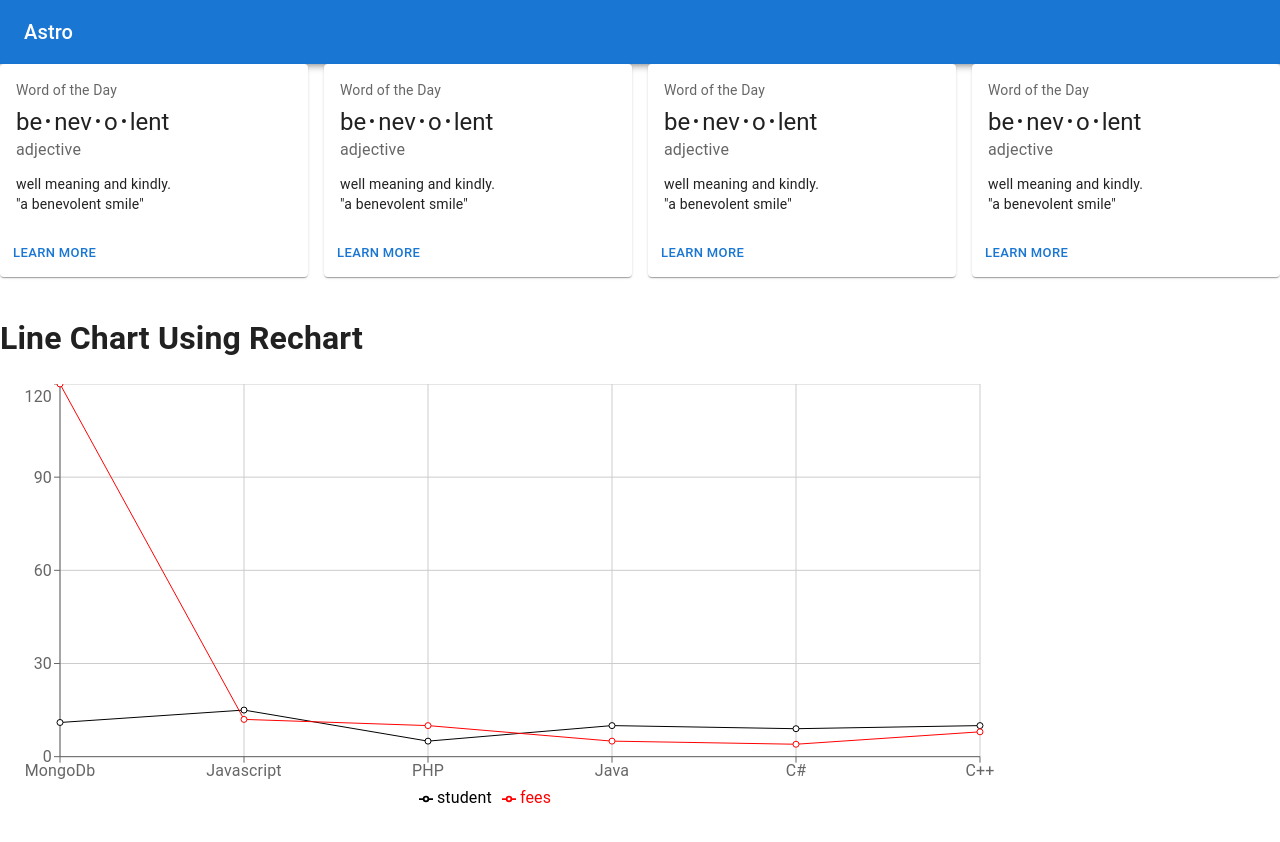
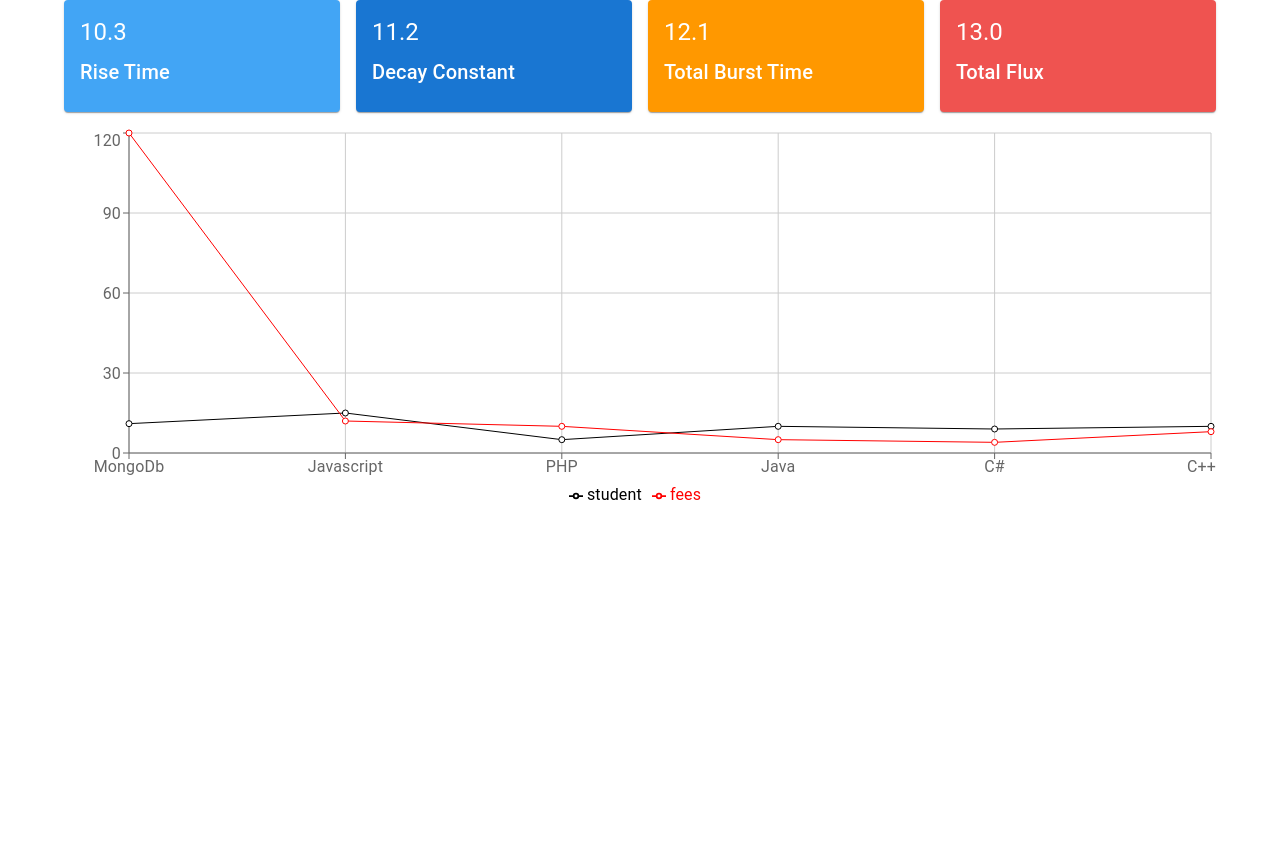
Before and after one commit to Prakhar-Agarwal-byte/isro_inter_iit, a Next.js app: page / in a window 1280 px wide. Shown: the top 842 px of the page. After the commit the page ends 800 px from the top, so only its background shows below. Built offline with nearby package versions, Linux system fonts and the light colour scheme.

Commit message:
added card colors
Signed-off-by: Prakhar <prakhar@everything.net.in>

```diff
--- a/components/Layout.js
+++ b/components/Layout.js
@@ -9,7 +9,7 @@ export default function Layout({ children }) {
         <meta name="viewport" content="width=device-width, initial-scale=1.0" />
       </Head>
       <CssBaseline />
-      <Header />
+      {/* <Header /> */}
       <main>{children}</main>
     </>
   );
--- /dev/null
+++ b/components/MainChart.js
@@ -0,0 +1,62 @@
+import React from "react";
+import {
+  LineChart,
+  ResponsiveContainer,
+  Legend,
+  Tooltip,
+  Line,
+  XAxis,
+  YAxis,
+  CartesianGrid,
+} from "recharts";
+
+const pdata = [
+  {
+    name: "MongoDb",
+    student: 11,
+    fees: 120,
+  },
+  {
+    name: "Javascript",
+    student: 15,
+    fees: 12,
+  },
+  {
+    name: "PHP",
+    student: 5,
+    fees: 10,
+  },
+  {
+    name: "Java",
+    student: 10,
+    fees: 5,
+  },
+  {
+    name: "C#",
+    student: 9,
+    fees: 4,
+  },
+  {
+    name: "C++",
+    student: 10,
+    fees: 8,
+  },
+];
+
+function MainChart() {
+  return (
+    <ResponsiveContainer aspect={3}>
+      <LineChart data={pdata}>
+        <CartesianGrid />
+        <XAxis dataKey="name" interval={"preserveStartEnd"} />
+        <YAxis></YAxis>
+        <Legend />
+        <Tooltip />
+        <Line dataKey="student" stroke="black" activeDot={{ r: 8 }} />
+        <Line dataKey="fees" stroke="red" activeDot={{ r: 8 }} />
+      </LineChart>
+    </ResponsiveContainer>
+  );
+}
+
+export default MainChart;
--- a/components/PropertyCard.js
+++ b/components/PropertyCard.js
@@ -7,37 +7,33 @@ import CardContent from "@mui/material/CardContent";
 import Button from "@mui/material/Button";
 import Typography from "@mui/material/Typography";
 
-const bull = (
-  <Box
-    component="span"
-    sx={{ display: "inline-block", mx: "2px", transform: "scale(0.8)" }}
-  >
-    •
-  </Box>
-);
-
-function PropertyCard() {
+function PropertyCard({ data, title, color }) {
   return (
-    <Card sx={{ minWidth: 275 }}>
+    <Card
+      sx={{
+        bgcolor: color,
+        minWidth: 275,
+      }}
+    >
       <CardContent>
-        <Typography sx={{ fontSize: 14 }} color="text.secondary" gutterBottom>
-          Word of the Day
+        <Typography
+          sx={{
+            color: "white",
+          }}
+          variant="h5"
+          gutterBottom
+        >
+          {data}
         </Typography>
-        <Typography variant="h5" component="div">
-          be{bull}nev{bull}o{bull}lent
-        </Typography>
-        <Typography sx={{ mb: 1.5 }} color="text.secondary">
-          adjective
-        </Typography>
-        <Typography variant="body2">
-          well meaning and kindly.
-          <br />
-          {'"a benevolent smile"'}
+        <Typography
+          sx={{
+            color: "white",
+          }}
+          variant="h6"
+        >
+          {title}
         </Typography>
       </CardContent>
-      <CardActions>
-        <Button size="small">Learn More</Button>
-      </CardActions>
     </Card>
   );
 }
--- a/pages/index.js
+++ b/pages/index.js
@@ -1,81 +1,38 @@
 import Submit from "../components/Submit";
-import { Grid } from "@mui/material";
+import { Grid, Container } from "@mui/material";
 import PropertyCard from "../components/PropertyCard";
-import {
-  LineChart,
-  ResponsiveContainer,
-  Legend,
-  Tooltip,
-  Line,
-  XAxis,
-  YAxis,
-  CartesianGrid,
-} from "recharts";
-
-const pdata = [
-  {
-    name: "MongoDb",
-    student: 11,
-    fees: 120,
-  },
-  {
-    name: "Javascript",
-    student: 15,
-    fees: 12,
-  },
-  {
-    name: "PHP",
-    student: 5,
-    fees: 10,
-  },
-  {
-    name: "Java",
-    student: 10,
-    fees: 5,
-  },
-  {
-    name: "C#",
-    student: 9,
-    fees: 4,
-  },
-  {
-    name: "C++",
-    student: 10,
-    fees: 8,
-  },
-];
+import MainChart from "../components/MainChart";
 
 export default function Home() {
   return (
     <div>
-      <Grid container spacing={2}>
+      <Container>
+        <Grid container spacing={2} justifyContent="center" alignItems="center">
           <Grid item xs={3}>
-          <PropertyCard />
+            <PropertyCard title="Rise Time" data="10.3" color="primary.light" />
           </Grid>
           <Grid item xs={3}>
-          <PropertyCard />
+            <PropertyCard
+              title="Decay Constant"
+              data="11.2"
+              color="primary.main"
+            />
           </Grid>
           <Grid item xs={3}>
-          <PropertyCard />
+            <PropertyCard
+              title="Total Burst Time"
+              data="12.1"
+              color="warning.light"
+            />
           </Grid>
           <Grid item xs={3}>
-          <PropertyCard />
+            <PropertyCard title="Total Flux" data="13.0" color="error.light" />
           </Grid>
           <Grid item xs={12}>
-          <h1 className="text-heading">Line Chart Using Rechart</h1>
-          <ResponsiveContainer width="100%" aspect={3}>
-            <LineChart data={pdata} margin={{ right: 300 }}>
-              <CartesianGrid />
-              <XAxis dataKey="name" interval={"preserveStartEnd"} />
-              <YAxis></YAxis>
-              <Legend />
-              <Tooltip />
-              <Line dataKey="student" stroke="black" activeDot={{ r: 8 }} />
-              <Line dataKey="fees" stroke="red" activeDot={{ r: 8 }} />
-            </LineChart>
-          </ResponsiveContainer>
+            <MainChart />
           </Grid>
         </Grid>
+      </Container>
     </div>
   );
 }
```
Lines whose indentation alone changed are shown as unchanged.
